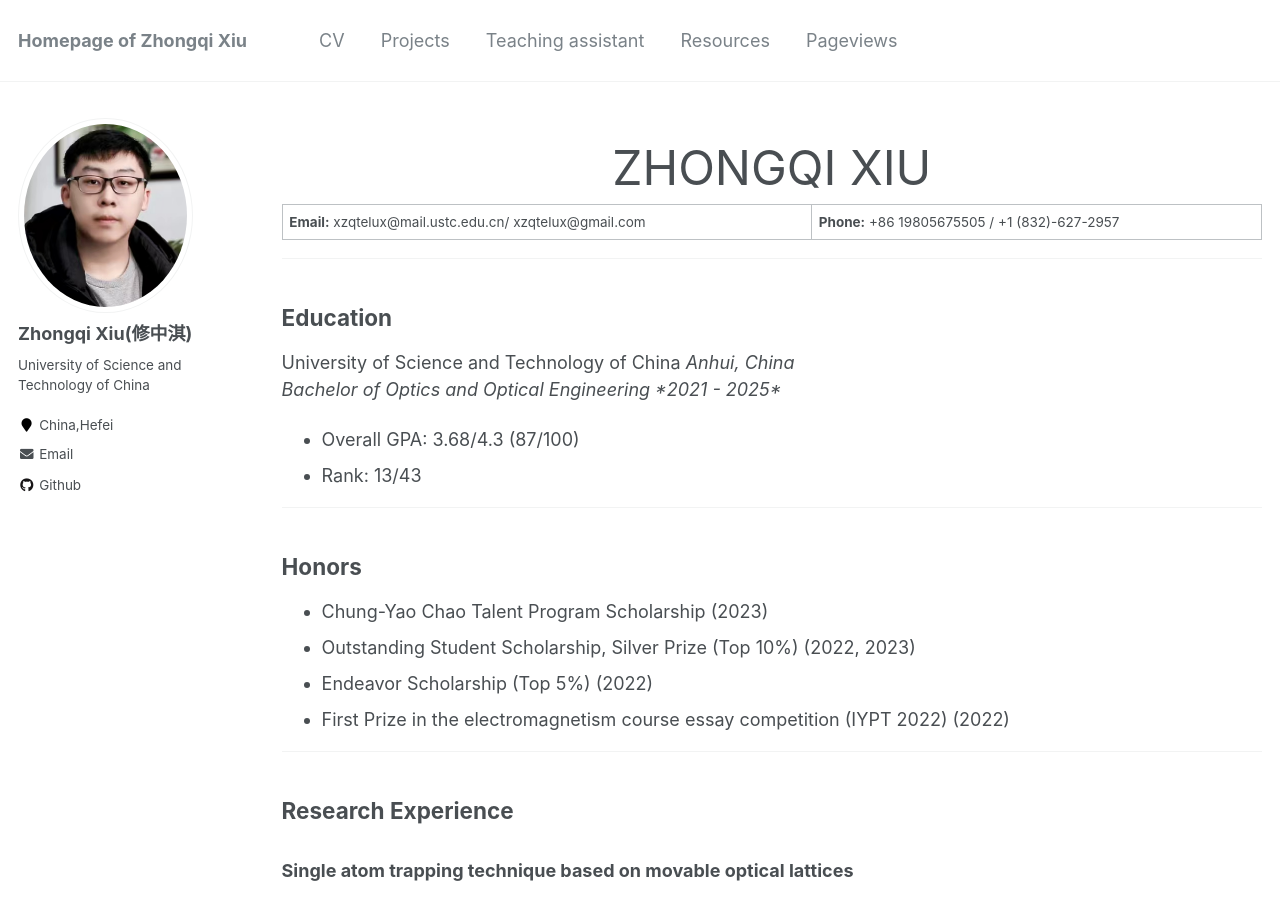
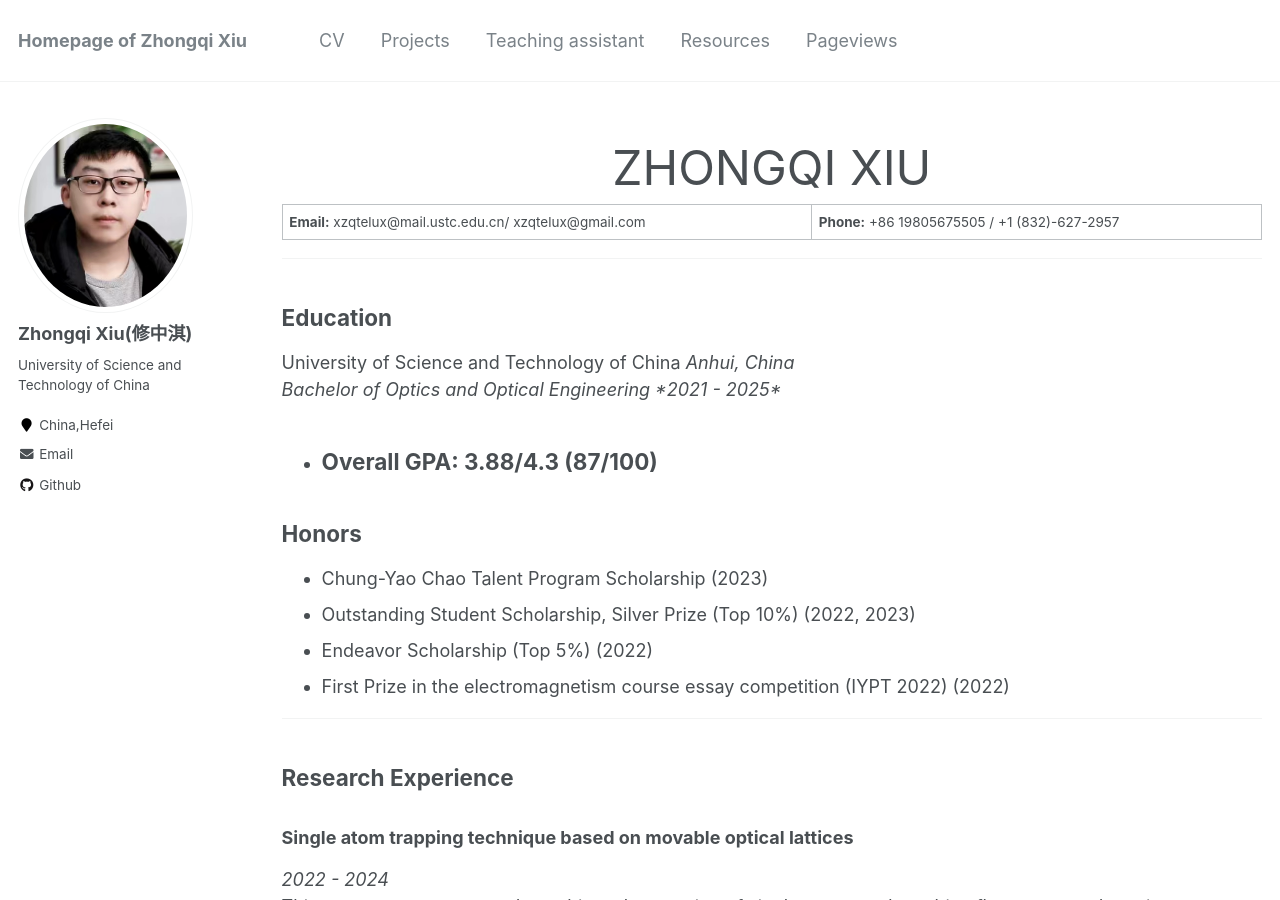
Before and after one commit to k-telux/k-telux.github.io, a Jekyll site: the page built from _pages/cv.md, in a window 1280 px wide and 900 px high. Built offline with Jekyll 4.4.1, drawn with Linux system fonts in a browser that asks for light colours; formulas are drawn with MathJax 3.

Commit message:
Update cv.md

```diff
--- a/_pages/cv.md
+++ b/_pages/cv.md
@@ -19,9 +19,7 @@ redirect_from:
 
  University of Science and Technology of China *Anhui, China*
  _Bachelor of Optics and Optical Engineering  *2021 - 2025*_
-- Overall GPA: 3.68/4.3  (87/100)
-- Rank:  13/43
-
+- Overall GPA: 3.88/4.3  (87/100)
 ---
 
 ## Honors
```
